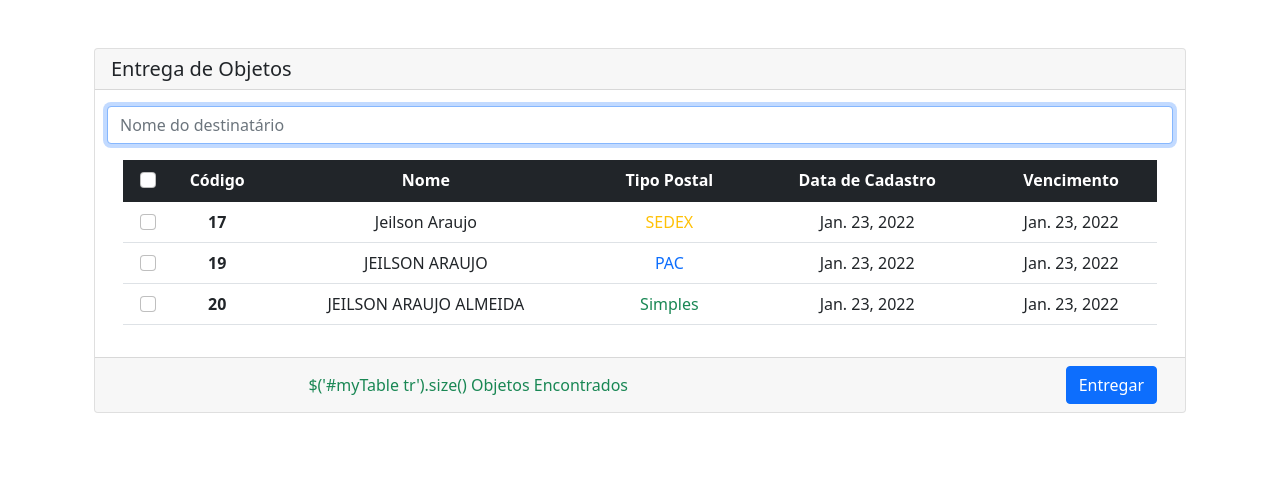
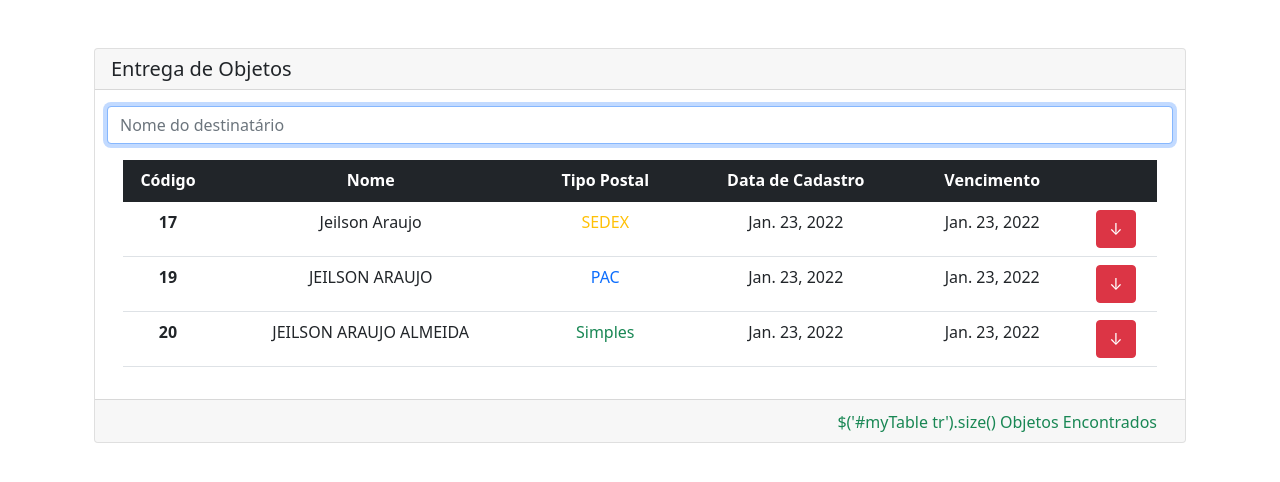
Before and after one commit to Decripter/postal_manager, a Django app: page /entrega-objetos/ in a window 1280 px wide. Shown: the part 56-538 px from the top of the page. Run offline with Django 3.2, Linux system fonts and the light colour scheme; data comes from the database, SQL or seed files in the repository; both versions use the stored data as it was after the commit; some libraries are stand-ins or nearby versions.

Commit message:
feat: adicionado o recurso de entregar que deleta o registro do banco de dados, que exibe para o usuario uma tela de  confirmacao. foram feitas alteracoes no template da tela entrega_objetos substituindo o checkbox pelo botao entregar

```diff
--- a/postal_manager/urls.py
+++ b/postal_manager/urls.py
@@ -9,4 +9,5 @@ urlpatterns = [
     path("cadastro-qualificados/", Cad_obj_qual.as_view(), name="cad_obj_qual"),
     path("tipos-postais/", Tipos_postais.as_view(), name="tipos_postais"),
     path("objetos-vencidos/", Obj_vencidos.as_view(), name="obj_vencidos"),
+    path("entrega-objetos/<pk>/entregar", Entrega_objetoView.as_view()),
 ]
--- a/postal_manager/views.py
+++ b/postal_manager/views.py
@@ -1,4 +1,4 @@
-from django.views.generic.edit import CreateView
+from django.views.generic.edit import CreateView, DeleteView
 from django.views.generic.list import ListView
 from django.views.generic import TemplateView
 from django.urls import reverse_lazy
@@ -35,3 +35,8 @@ class Tipos_postais(CreateView):
 class Obj_vencidos(TemplateView):
 
     template_name = "postal_manager/obj_vencidos.html"
+
+
+class Entrega_objetoView(DeleteView):
+    model = Objetos_db
+    success_url = reverse_lazy("entrega_objetos")
--- a/templates/postal_manager/entrega_objetos.html
+++ b/templates/postal_manager/entrega_objetos.html
@@ -23,21 +23,9 @@ $(document).ready(function(){
     });
   });
 });
-
-$('#select_all_btn').click(function(event) {
-    if(this.checked) {
-        // Iterate each checkbox
-        $(':checkbox').each(function() {
-            this.checked = true;
-        });
-    } else {
-        $(':checkbox').each(function() {
-            this.checked = false;
-        });
-    }
 });
 
-});
+
 
     </script>
 {% endblock %}
@@ -59,12 +47,12 @@ $('#select_all_btn').click(function(event) {
           <table class="table text-center table-hover table-responsive  container" id="tabble">
             <thead class="table-dark">
               <tr>
-                <th><input type="checkbox" class="form-check-input" id="select_all_btn"></th>
                 <th scope="col" style="width: 90px;">C&oacutedigo</th>
                 <th scope="col" >Nome</th>
                 <th scope="col">Tipo Postal</th>
                 <th scope="col">Data de Cadastro</th>
                 <th scope="col">Vencimento</th>
+                <th scope="col" ></th>
 
               </tr>
             </thead>
@@ -74,7 +62,7 @@ $('#select_all_btn').click(function(event) {
                 <tr>
 
 
-                    <td class="text-center"><input type="checkbox" class="form-check-input" id="exampleCheck1"></td> <!-- CHECKBOX -->
+
                     <th scope="row">{{lista.id}}</th> <!-- ID -->
                     <td>{{lista.destinatario}}</td> <!-- DESTINATÁRIO -->
 
@@ -90,6 +78,7 @@ $('#select_all_btn').click(function(event) {
 
                     <td>{{lista.data_inclusao}}</td> <!-- DATA DE CADASRTO -->
                     <td>{{lista.data_inclusao }}</td> <!-- DATA DE VENCIMENTO -->
+                    <td class="text-center"><a href="{% url 'entrega_objetos' %}{{lista.id}}/entregar" class="btn btn-danger " title="Entregar objdeto de {{lista.destinatario}}">↓</a></td> <!-- BTN ENTREGAR -->
 
                 </tr>
 
@@ -106,15 +95,12 @@ $('#select_all_btn').click(function(event) {
         <div class="card-footer text-end">
           <div class="container">
             <div class="row align-middle">
-              <div class="col"><div style="height: 5px;"></div>
+
                 <div class="text-success align-middle">
                   <span class="align-middle  text-sm"> $('#myTable tr').size() Objetos Encontrados</span>
                 </div>
               </div>
-              <div class="col">
 
-                <a href="#" class="btn btn-primary ">Entregar</a>
-              </div>
             </div>
           </div>
         </div>
--- a/templates/postal_manager/template.html
+++ b/templates/postal_manager/template.html
@@ -7,7 +7,7 @@
   <meta http-equiv="X-UA-Compatible" content="IE=edge">
   <meta name="viewport" content="width=device-width, initial-scale=1.0">
   <link href=" {% static 'css/bootstrap.min.css' %} " rel="stylesheet" integrity="sha384-1BmE4kWBq78iYhFldvKuhfTAU6auU8tT94WrHftjDbrCEXSU1oBoqyl2QvZ6jIW3" crossorigin="anonymous">
-  <script src="https://ajax.googleapis.com/ajax/libs/jquery/3.3.1/jquery.min.js"></script>
+  <script src=" {% static 'js/jquery.min.js' %} "></script>
   {% block title %}
   <title>Py Cartas - Entrega de Objetos</title>
   {% endblock %}
```
Also changed, not shown: templates/postal_manager/objetos_db_confirm_delete.html (added, +16 -0 lines), db.sqlite3.
